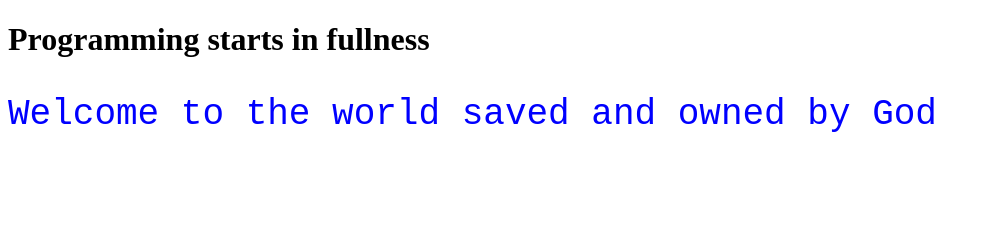
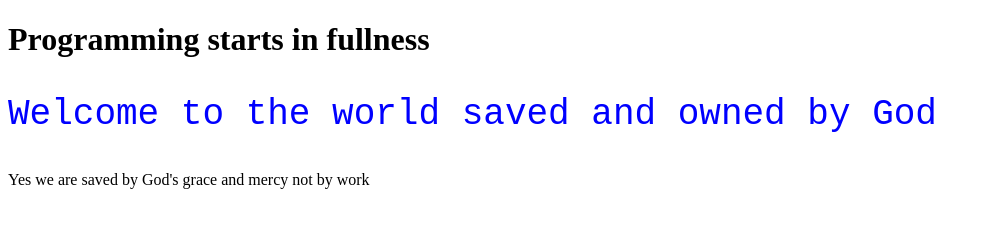
Before and after one commit to chimeikem-github/ITLearning, a plain HTML site: page project.html in a window 1280 px wide. Shown: the whole page, without its empty margins (0-989 px from the left). Drawn offline with Linux system fonts and the light colour scheme.

Commit message:
Added some text

```diff
--- a/project.html
+++ b/project.html
@@ -17,6 +17,7 @@
     <h1>Programming starts in fullness</h1>
     <div class="py">
         <p>Welcome to the world saved and owned by God</p>
+Yes we are saved by God's grace and mercy not by work
     </div>
 </body>
 </html>
```
